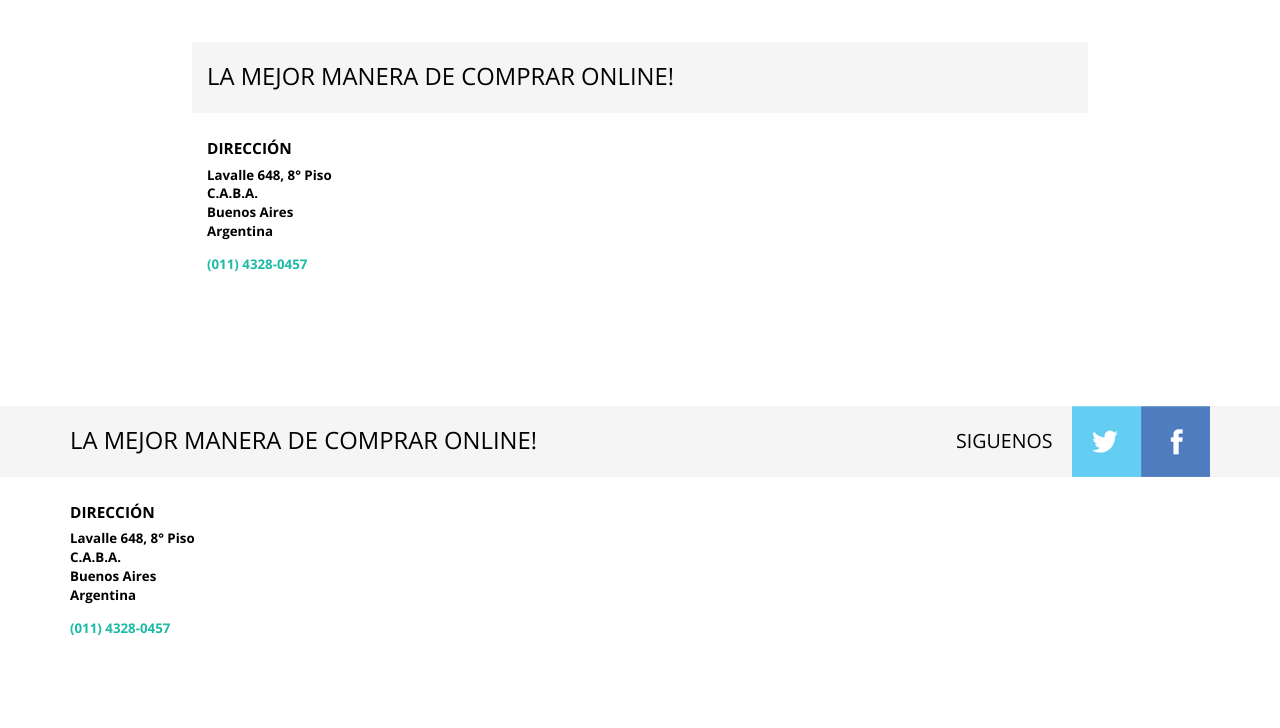
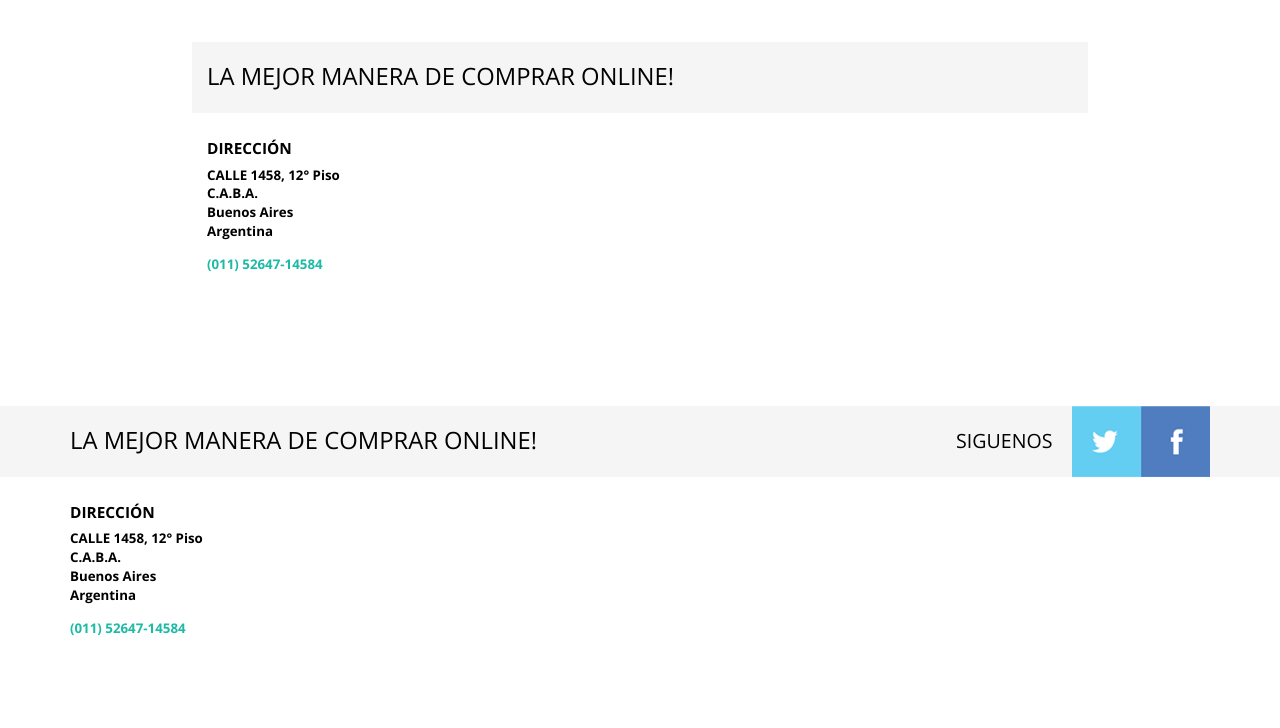
Before and after one commit to FelixValera/e-commerce-php-vanilla, a PHP site: page /index.php?page=footer in a window 1280 px wide. Shown: the part 84-812 px from the top of the page. Run offline with PHP 8.4, Linux system fonts and the light colour scheme.

Commit message:
Update footer.php

```diff
--- a/footer.php
+++ b/footer.php
@@ -24,11 +24,11 @@
 					<div class="footer-bottom-cate cate-bottom">
 						<h6>DIRECCIÓN</h6>
 						<ul>
-							<li>Lavalle 648, 8° Piso</li>
+							<li>CALLE 1458, 12° Piso</li>
 							<li>C.A.B.A.</li>
 							<li>Buenos Aires</li>
 							<li>Argentina</li>
-							<li class="phone">(011) 4328-0457</li>
+							<li class="phone">(011) 52647-14584</li>
 						</ul>
 					</div>
 					<div class="clearfix"></div>
```
